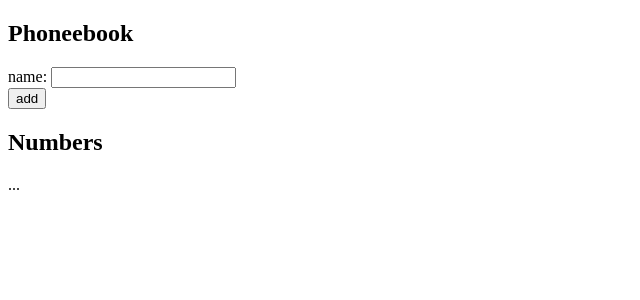
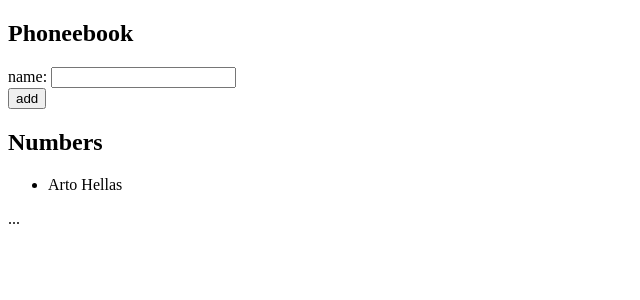
Before and after one commit to Dmitri9149/React-applications, a React (Create React App) app in the folder phonebook/: page / in a window 1280 px wide. Shown: the top 300 px of the page, without its empty margins (0-640 px from the left). Built offline with nearby package versions, Linux system fonts and the light colour scheme.

Commit message:
list all persons names

```diff
--- a/phonebook/src/App.js
+++ b/phonebook/src/App.js
@@ -14,7 +14,8 @@ const App = () => {
   const addName = (event) => {
     event.preventDefault()
     const personObject = {
-      name: newName
+      name: newName,
+      id:persons.length+1
     }
 
     setPersons(persons.concat(personObject))
@@ -34,6 +35,12 @@ const App = () => {
         </div>
       </form>
       <h2>Numbers</h2>
+      <ul>
+        {persons.map(person =>
+          <li key ={person.id}>
+          {person.name}
+          </li>)}
+      </ul>
       ...
     </div>
   )
```
Also changed, not shown: 1 other file (tests, documents, lock files or other folders).
